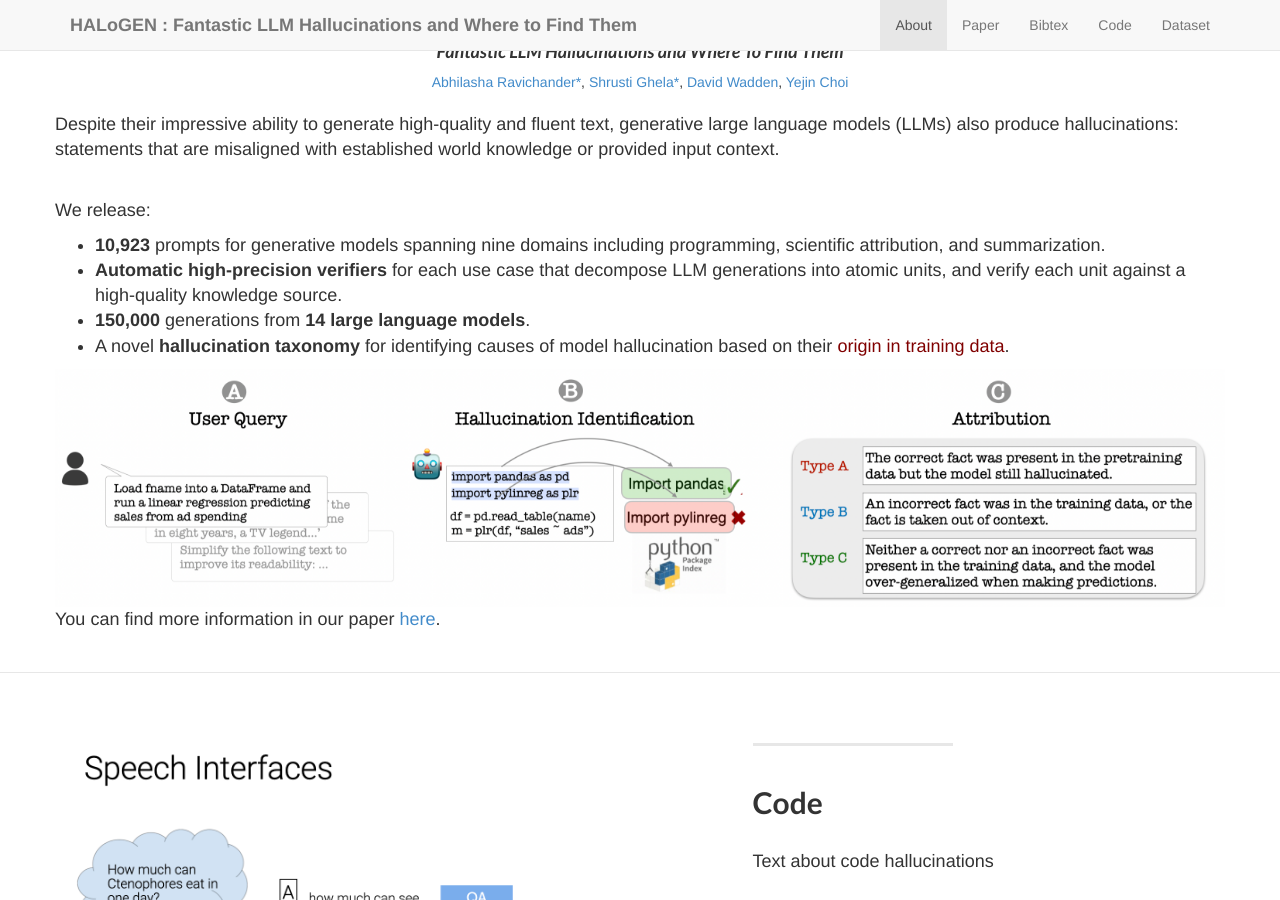
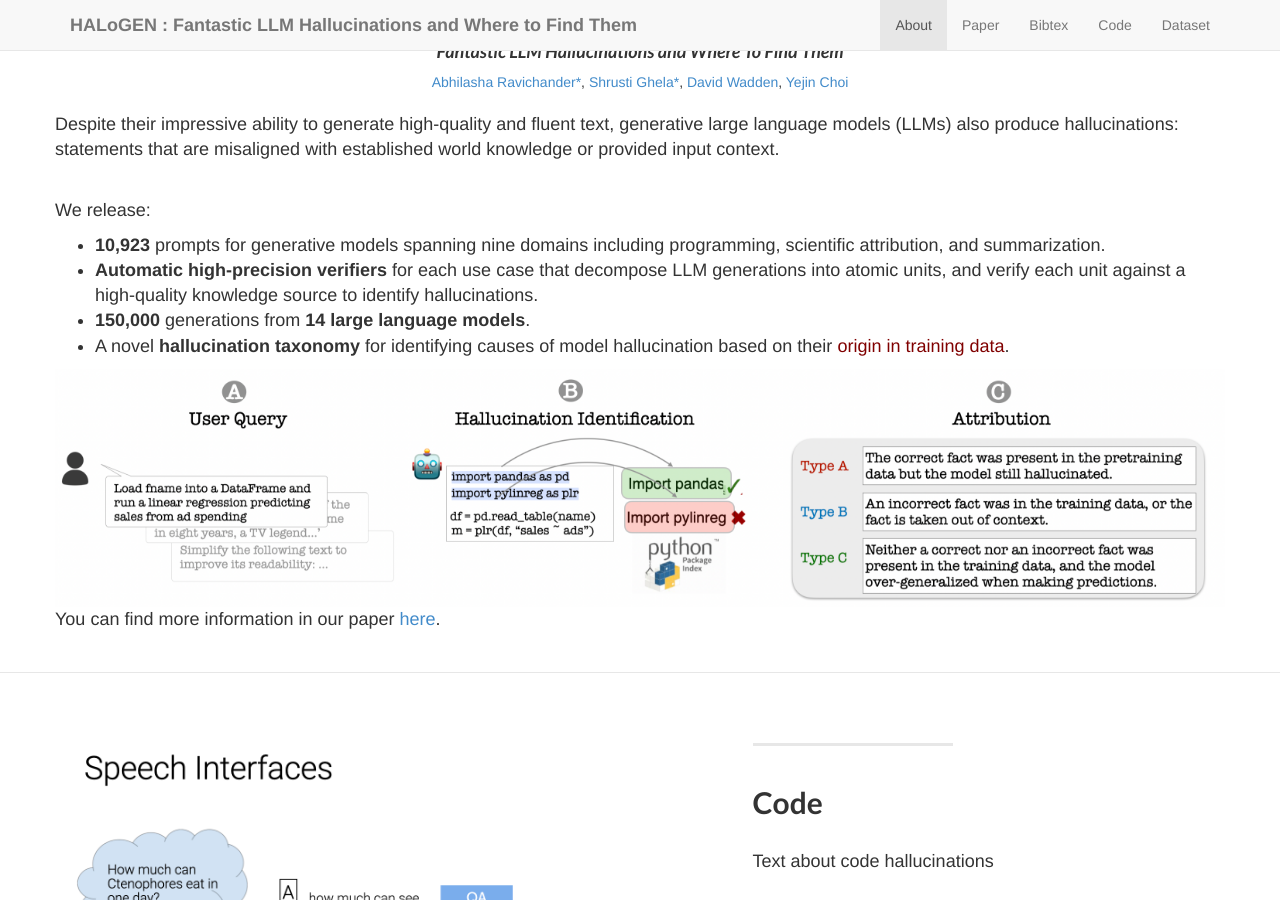
Before and after one commit to halogen-hallucinations/halogen-hallucinations.github.io, a Jekyll site: the page built from index.md, in a window 1280 px wide and 900 px high, scrolled down 838 px. Built offline with Jekyll 4.4.1, drawn with Linux system fonts in a browser that asks for light colours; our own code applies the rules of GitHub Pages for plain Markdown files.

Commit message:
Update about_title.html

```diff
--- a/_includes/about_title.html
+++ b/_includes/about_title.html
@@ -26,7 +26,7 @@ Despite their impressive ability to generate high-quality and fluent text, gener
                 <ul>
                 <li> <b>10,923</b> prompts for generative models spanning nine domains including programming, scientific attribution, and summarization.</li>
 
-                    <li><b>Automatic high-precision verifiers</b> for each use case that decompose LLM generations into atomic units, and verify each unit against a high-quality knowledge source.</li>
+                    <li><b>Automatic high-precision verifiers</b> for each use case that decompose LLM generations into atomic units, and verify each unit against a high-quality knowledge source to identify hallucinations.</li>
                     <li><b>150,000</b> generations from <b>14 large language models</b>.</li>
                     <li> A novel <b>hallucination taxonomy</b> for identifying causes of model hallucination based on their <span style="color: maroon;">origin in training data</span>.</li>
 
```
